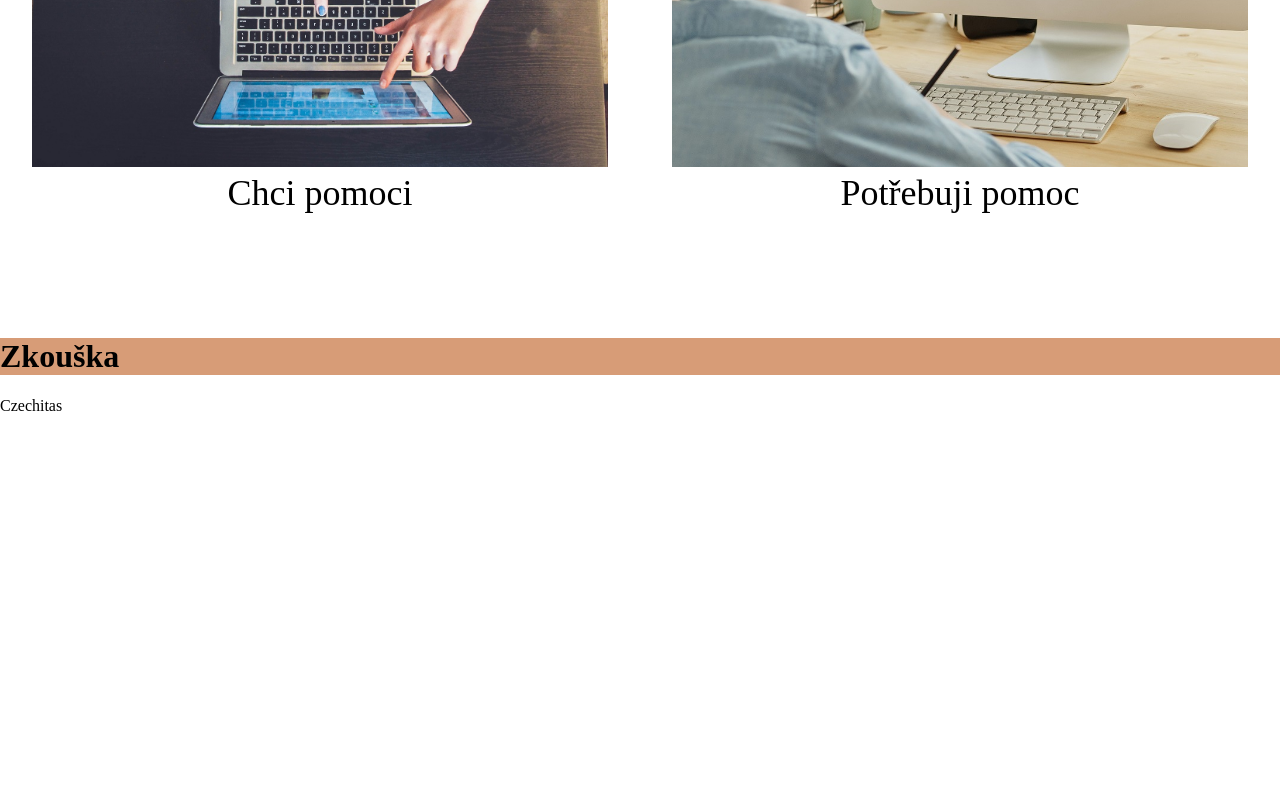
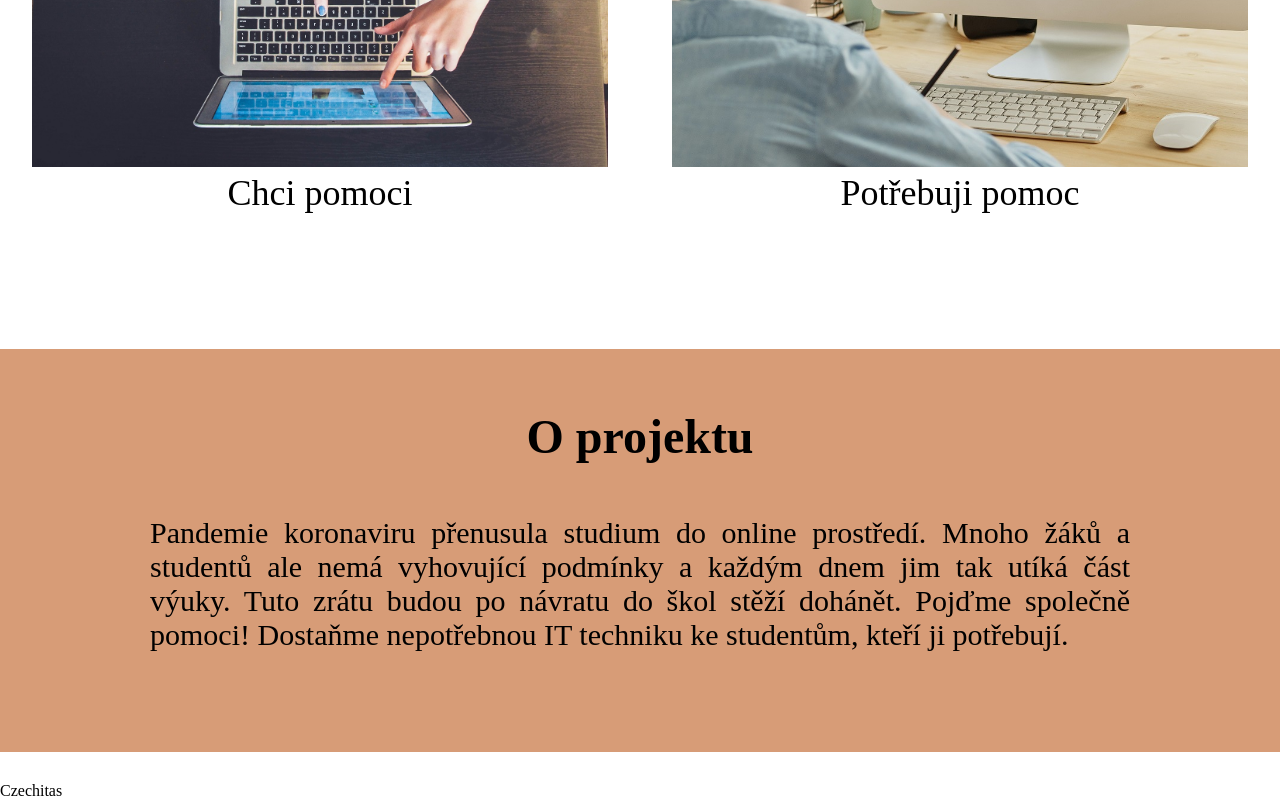
Before and after one commit to zuzubel/pocitace_pro_skolaky, a React app: page / in a window 1280 px wide. Shown: the part 833-1633 px from the top of the page. Before the commit the page ends 1248 px from the top, so only its background shows below. Built offline with nearby package versions, Linux system fonts and the light colour scheme.

Commit message:
about project

```diff
--- a/src/components/AboutProject/index.jsx
+++ b/src/components/AboutProject/index.jsx
@@ -5,7 +5,14 @@ export const AboutProject = () => {
   return (
     <>
       <div className="aboutProject">
-        <h1>Zkouška</h1>
+        <h1 className="aboutProject--h">O projektu</h1>
+        <p className="aboutProject--p">
+          Pandemie koronaviru přenusula studium do online prostředí. Mnoho žáků
+          a studentů ale nemá vyhovující podmínky a každým dnem jim tak utíká
+          část výuky. Tuto zrátu budou po návratu do škol stěží dohánět. Pojďme
+          společně pomoci! Dostaňme nepotřebnou IT techniku ke studentům, kteří
+          ji potřebují.
+        </p>
       </div>
     </>
   );
--- a/src/components/AboutProject/style.css
+++ b/src/components/AboutProject/style.css
@@ -1,3 +1,25 @@
 .aboutProject {
   background-color: #d79c77;
 }
+
+.aboutProject--h {
+  text-align: center;
+  padding-top: 60px;
+}
+
+.aboutProject--p {
+  padding: 20px 40px 100px 40px;
+  text-align: justify;
+  font-size: 20px;
+}
+
+@media screen and (min-width: 768px) {
+  .aboutProject--p {
+    padding: 20px 150px 100px 150px;
+    font-size: 30px;
+  }
+
+  .aboutProject--h {
+    font-size: 48px;
+  }
+}
--- a/src/components/For/style.css
+++ b/src/components/For/style.css
@@ -25,10 +25,6 @@
   border-bottom: 3px solid white;
 }
 
-.for__donors--a:hover {
-  border-bottom: 3px solid #eac85e;
-}
-
 .for__schools {
   display: flex;
   flex-direction: column;
@@ -53,15 +49,16 @@
   border-bottom: 3px solid white;
 }
 
-.for__schools--a:hover {
-  border-bottom: 3px solid #eac85e;
-}
-
 @media screen and (min-width: 361px) and (max-width: 768px) {
 }
 /* tady budou už dvě fotky vedle sebe */
 
 @media screen and (min-width: 768px) {
+  .for {
+    display: flex;
+    flex-shrink: 0;
+  }
+
   .for__donors,
   .for__schools {
     flex-direction: column;
@@ -85,8 +82,11 @@
     font-size: 36px;
   }
 
-  .for {
-    display: flex;
-    flex-shrink: 0;
+  .for__donors--a:hover {
+    border-bottom: 3px solid #eac85e;
+  }
+
+  .for__schools--a:hover {
+    border-bottom: 3px solid #eac85e;
   }
 }
```
